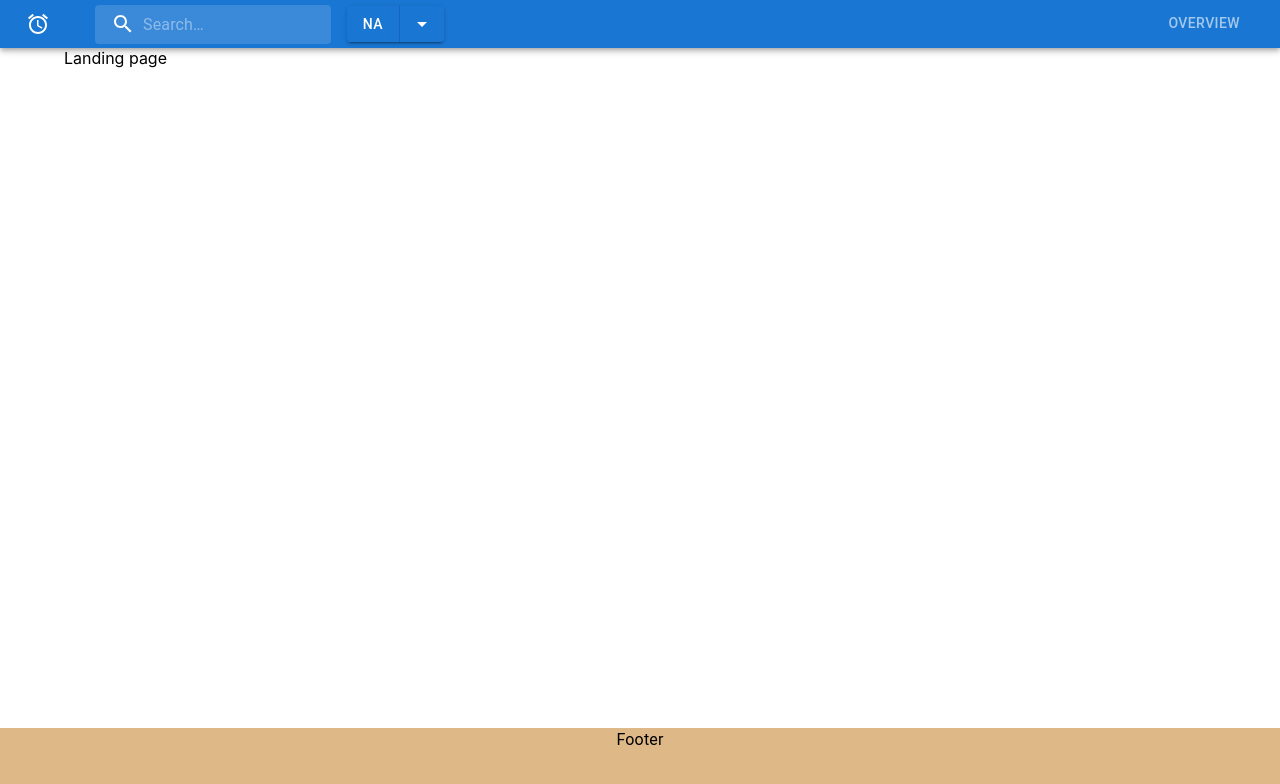
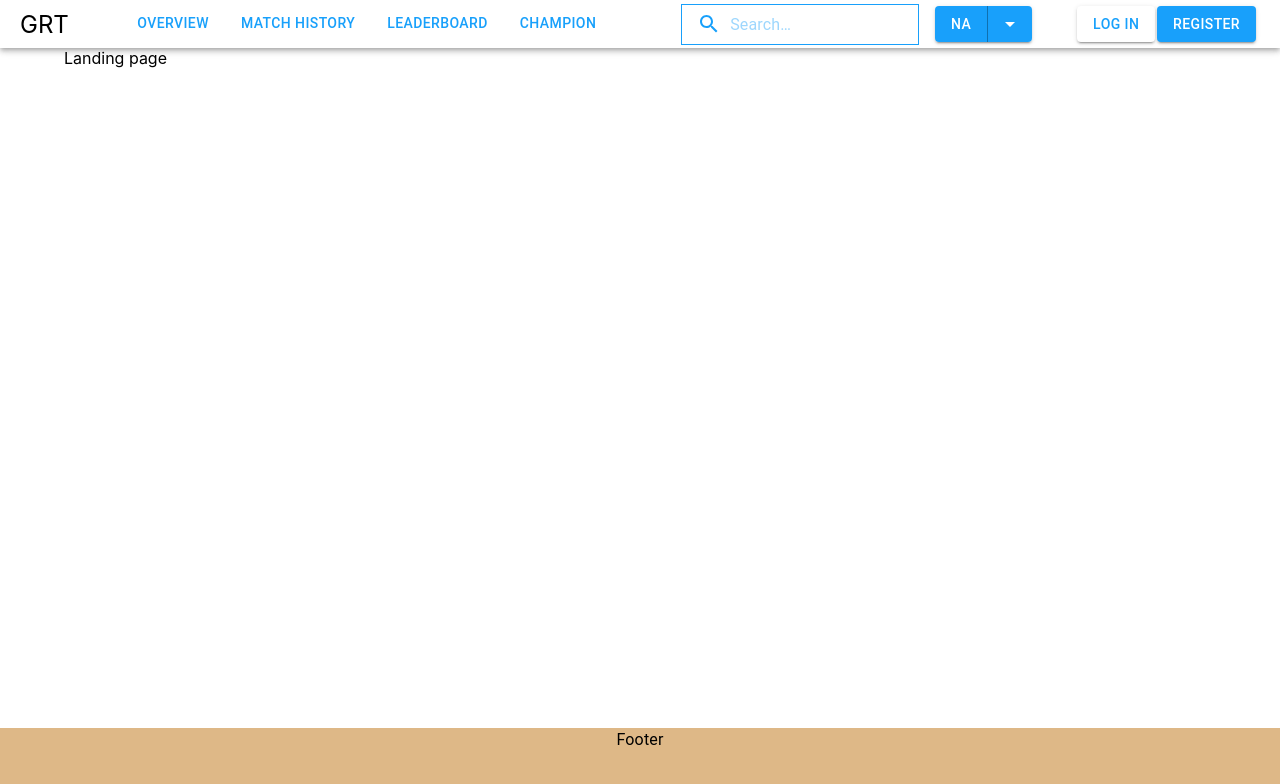
Before and after one commit to sunnydl/GamePerformanceTracker, a React (Create React App) app in the folder frontend/: page / in a window 1280 px wide. Shown: the top 784 px of the page. Built offline with nearby package versions, Linux system fonts and the light colour scheme.

Commit message:
change the navbar

```diff
--- a/frontend/src/App.tsx
+++ b/frontend/src/App.tsx
@@ -8,6 +8,7 @@ import Footer from './components/Footer';
 
 import Home from './pages/Home';
 import Overview from './pages/Overview/Overview';
+
 
 function App() {
 
--- a/frontend/src/components/NavBar.tsx
+++ b/frontend/src/components/NavBar.tsx
@@ -6,10 +6,30 @@ import { handleSearchParams } from '../redux/slices/user';
 
 import { Link, useLocation } from 'react-router-dom';
 
-import { Box, AppBar, Toolbar, IconButton, Tabs, Tab } from '@mui/material';
-import AccessAlarmIcon from '@mui/icons-material/AccessAlarm';
+import { Box, AppBar, Toolbar, IconButton, Tabs, Tab} from '@mui/material';
+import Button from '@mui/material/Button';
+//import AccessAlarmIcon from '@mui/icons-material/AccessAlarm';
 
 import SummonerSearchBar from './SummonerSearchBar';
+import { createTheme, ThemeProvider } from '@mui/material/styles';
+
+const theme = createTheme({
+  palette: {
+    primary: {
+      main: '#18A0FB',
+      contrastText: '#fff',
+    },
+    secondary: {
+      main: '#fff',
+      contrastText: '#18A0FB',
+    },
+    error:{
+      main: '#000',
+      contrastText: '#000',
+    },
+  },
+});
+
 
 function NavBar() {
   const location = useLocation();
@@ -20,28 +40,43 @@ function NavBar() {
   }, [dispatch, location.search]);
 
   return (
-    <AppBar position='sticky'>
+    <AppBar style={{ background: '#FFFFFF' }} position='sticky'>
+      <ThemeProvider theme={theme}>
       <Toolbar variant='dense'>
         <IconButton
-          size='small'
+          size='medium'
           edge='start'
-          color='inherit'
+          color='error'
           aria-label='menu'
-          sx={{ mr: 2 }}
+          sx={{ mr: 5 }}
           component={Link}
           to='/'
         >
-          <AccessAlarmIcon /> {/* TODO: replace temporary icon */}
+          GRT {/* TODO: replace temporary icon */}
         </IconButton>
+        <Box sx={{ flexGrow: 0.05 }} />
+        <Tabs value={false} >
+          <Tab style={{color:'#18A0FB'}} label='overview' component={Link} to={`/overview${location.search}`} />
+          <Box sx={{ flexGrow: 0.05 }} />
+          <Tab style={{color:'#18A0FB'}} label='Match History'/>
+          <Box sx={{ flexGrow: 0.05 }} />
+          <Tab style={{color:'#18A0FB'}} label='Leaderboard'/>
+          <Box sx={{ flexGrow: 0.05 }} />
+          <Tab style={{color:'#18A0FB'}} label='Champion'/>
+        </Tabs>
+        <Box sx={{ flexGrow: 0.5 }} />
+        <SummonerSearchBar />
+        <Box sx={{ flexGrow: 0.5 }} />
+        <Button color="secondary" variant="contained">
+          Log in
+        </Button>
+        <Box sx={{ flexGrow: 0.02 }} />
+        <Button color="primary" variant="contained">
+          Register
+        </Button>
 
-        <SummonerSearchBar />
-
-        <Box sx={{ flexGrow: 1 }} />
-
-        <Tabs value={false} textColor='inherit'>
-          <Tab label='overview' component={Link} to={`/overview${location.search}`} />
-        </Tabs>
       </Toolbar>
+      </ThemeProvider>
     </AppBar>
   );
 }
--- a/frontend/src/components/RegionDropDown.tsx
+++ b/frontend/src/components/RegionDropDown.tsx
@@ -2,6 +2,24 @@ import React from 'react';
 
 import { Button, ButtonGroup, ClickAwayListener, Grow, Paper, Popper, MenuItem, MenuList } from '@mui/material';
 import ArrowDropDownIcon from '@mui/icons-material/ArrowDropDown';
+import { createTheme, ThemeProvider } from '@mui/material/styles';
+
+const theme = createTheme({
+  palette: {
+    primary: {
+      main: '#18A0FB',
+      contrastText: '#fff',
+    },
+    secondary: {
+      main: '#fff',
+      contrastText: '#18A0FB',
+    },
+    error:{
+      main: '#000',
+      contrastText: '#000',
+    },
+  },
+});
 
 function RegionDropDown({ options, selectedIndex, onSelect }: { options: string[], selectedIndex: number, onSelect: React.Dispatch<React.SetStateAction<number>> }) {
   const anchorRef = React.useRef<HTMLDivElement>(null);
@@ -36,7 +54,8 @@ function RegionDropDown({ options, selectedIndex, onSelect }: { options: string[
 
   return (
     <React.Fragment>
-      <ButtonGroup variant="contained" ref={anchorRef} aria-label="select region">
+      <ThemeProvider theme={theme}>
+      <ButtonGroup variant="contained" ref={anchorRef} aria-label="select region" color = "primary">
         <Button onClick={handleClick}>{options[selectedIndex]}</Button>
         <Button
           size="small"
@@ -49,6 +68,8 @@ function RegionDropDown({ options, selectedIndex, onSelect }: { options: string[
           <ArrowDropDownIcon />
         </Button>
     </ButtonGroup>
+    </ThemeProvider>
+
     <Popper open={open} anchorEl={anchorRef.current} role={undefined} transition disablePortal>
         {({ TransitionProps, placement }) => (
           <Grow
--- a/frontend/src/components/SummonerSearchBar.tsx
+++ b/frontend/src/components/SummonerSearchBar.tsx
@@ -25,6 +25,7 @@ const Search = styled('div')(({ theme }) => ({
 }));
 
 const SearchIconWrapper = styled('div')(({ theme }) => ({
+  color: '#18A0FB',
   padding: theme.spacing(0, 2),
   height: '100%',
   position: 'absolute',
@@ -35,7 +36,8 @@ const SearchIconWrapper = styled('div')(({ theme }) => ({
 }));
 
 const StyledInputBase = styled(InputBase)(({ theme }) => ({
-  color: 'inherit',
+  color: '#18A0FB',
+  border: '1px solid #18A0FB',
   '& .MuiInputBase-input': {
     padding: theme.spacing(1, 1, 1, 0),
     // vertical padding + font size from searchIcon
```
